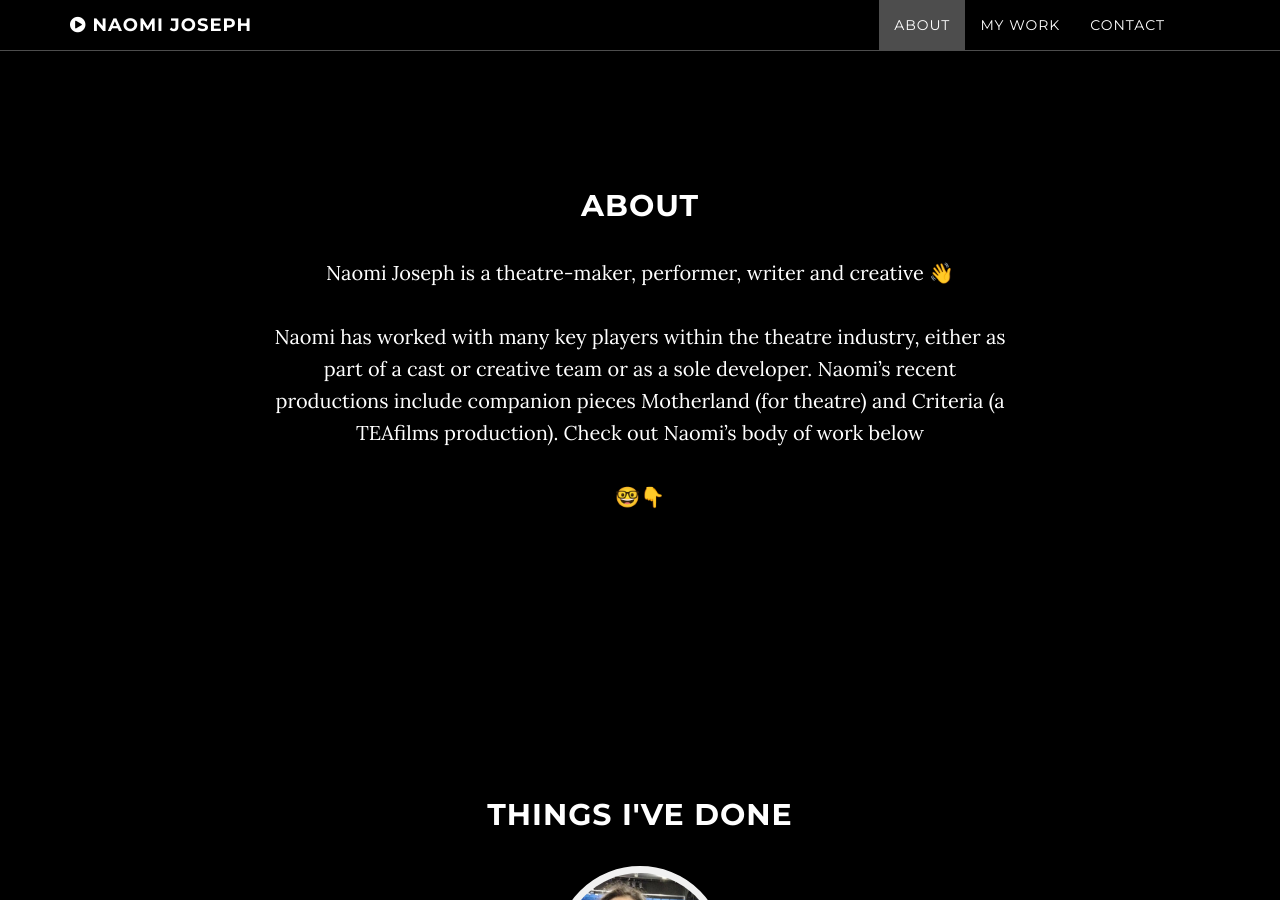
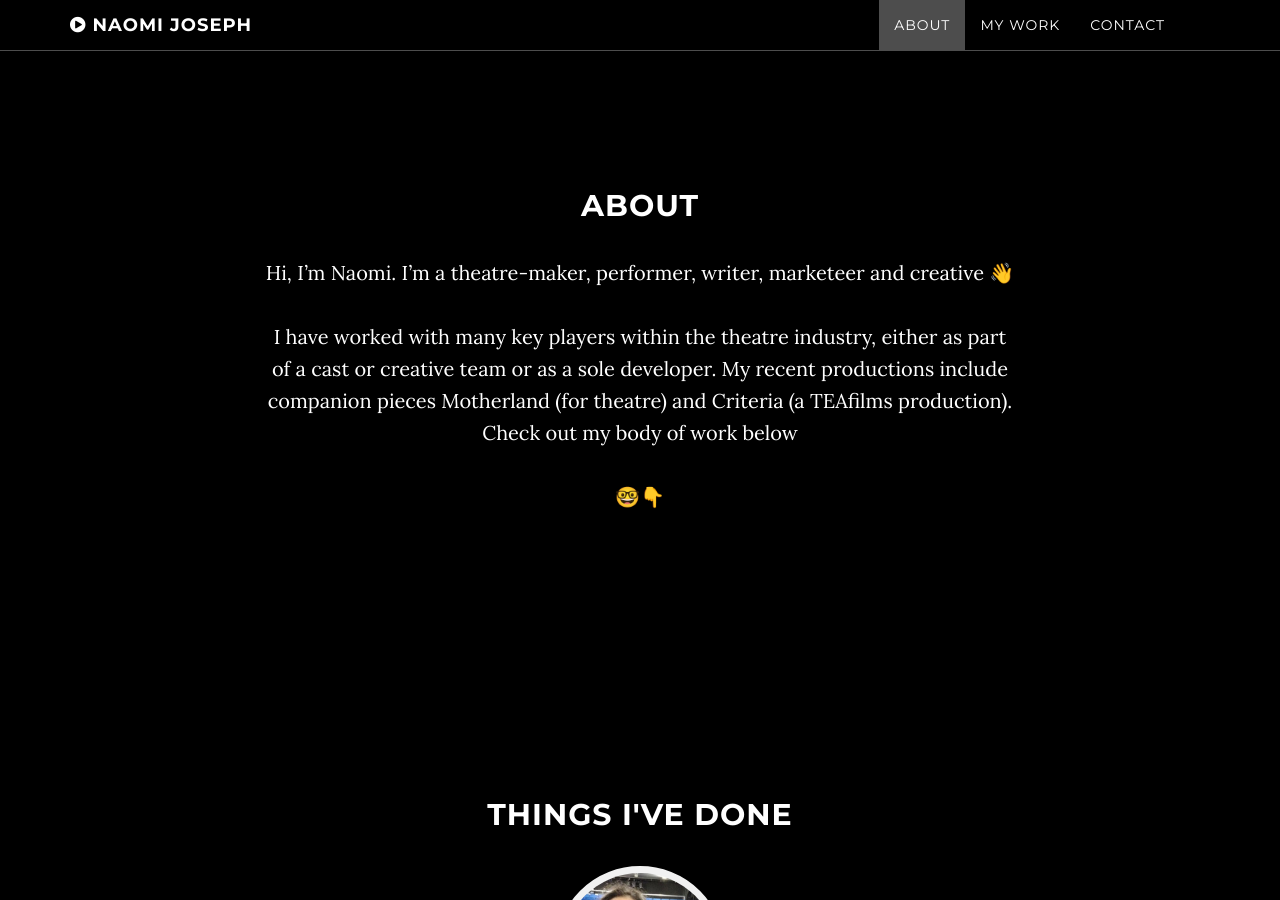
Before and after one commit to NaomiMJ/naomijoseph.me, a Jekyll site: the page built from index.html, in a window 1280 px wide and 900 px high, scrolled down 961 px. Built offline with Jekyll 4.4.1, drawn with Linux system fonts in a browser that asks for light colours.

Commit message:
Update _config.yml

```diff
--- a/_config.yml
+++ b/_config.yml
@@ -16,4 +16,4 @@ exclude: ["Rakefile", "LICENSE", "readme.markdown"]
 
 career-title: Things I've Done
 
-about: Naomi Joseph is a theatre-maker, performer, writer and creative 👋 <br><br>Naomi has worked with many key players within the theatre industry, either as part of a cast or creative team or as a sole developer. Naomi's recent productions include companion pieces Motherland (for theatre) and Criteria (a TEAfilms production). Check out Naomi's body of work below <br><br>🤓👇
+about: Hi, I'm Naomi. I'm a theatre-maker, performer, writer, marketeer and creative 👋 <br><br>I have worked with many key players within the theatre industry, either as part of a cast or creative team or as a sole developer. My recent productions include companion pieces Motherland (for theatre) and Criteria (a TEAfilms production). Check out my body of work below <br><br>🤓👇
```
